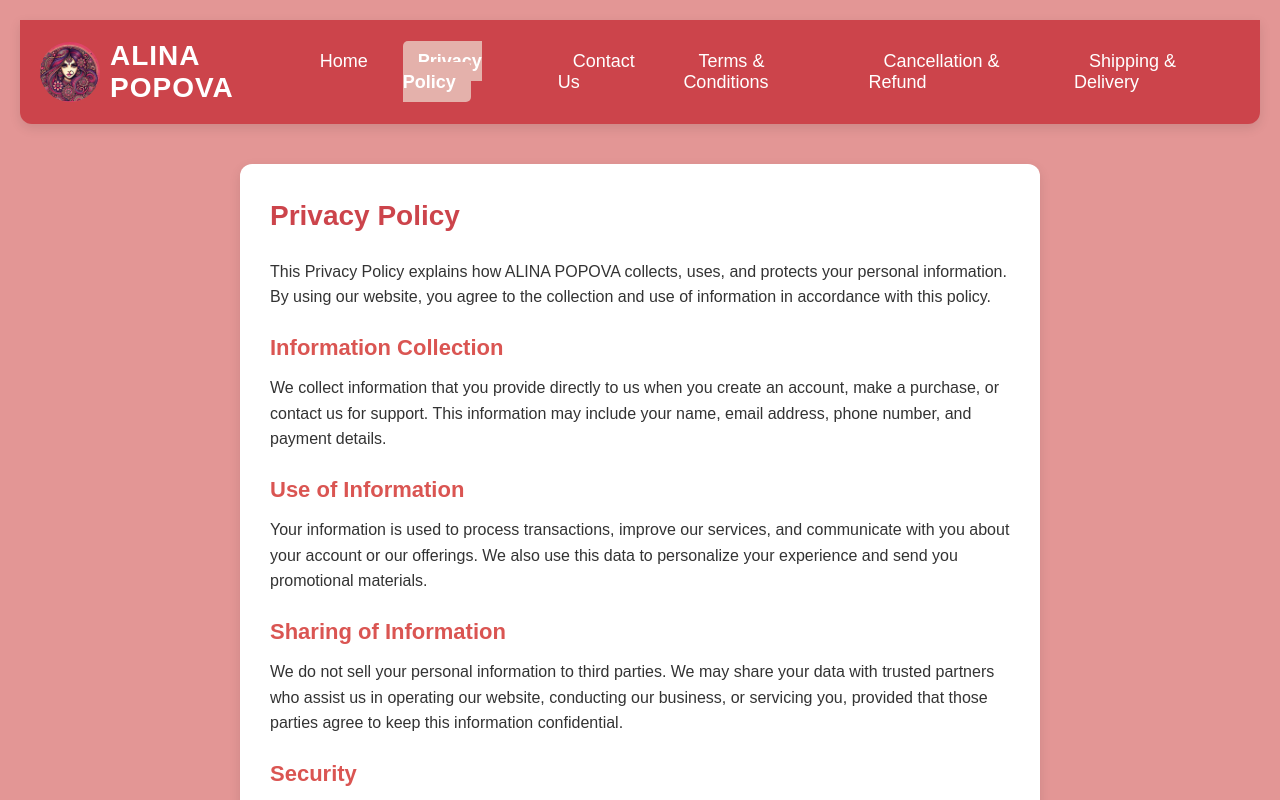
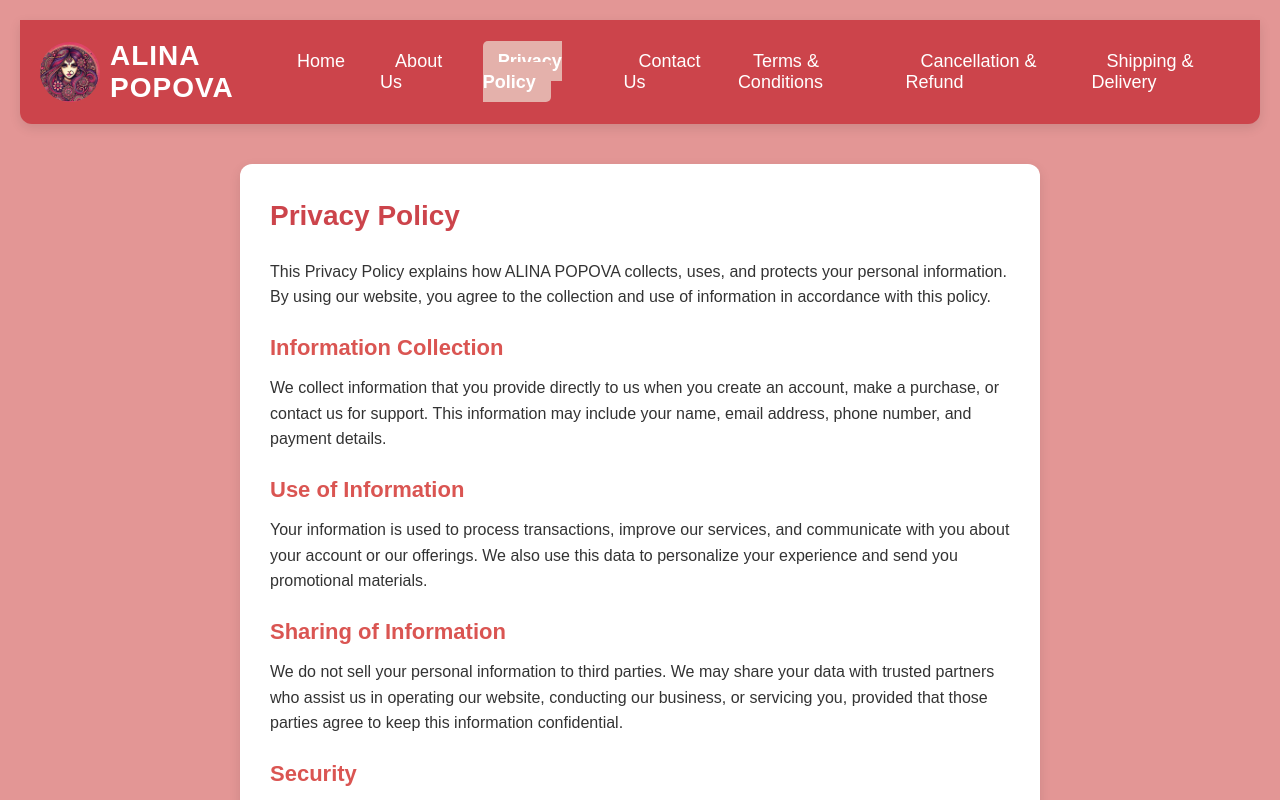
Before and after one commit to TheApostle-07/AP_Payment, a Next.js app: page /privacy in a window 1280 px wide. Shown: the top 800 px of the page. Built offline with nearby package versions, Linux system fonts and the light colour scheme.

Commit message:
Update privacy.js

```diff
--- a/pages/privacy.js
+++ b/pages/privacy.js
@@ -17,6 +17,7 @@ export default function Privacy() {
         <nav>
           <ul className="nav-links">
             <li><a href="/">Home</a></li>
+            <li><a href="/aboutus">About Us</a></li>
             <li><a href="/privacy" className="active">Privacy Policy</a></li>
             <li><a href="/contact">Contact Us</a></li>
             <li>
```
